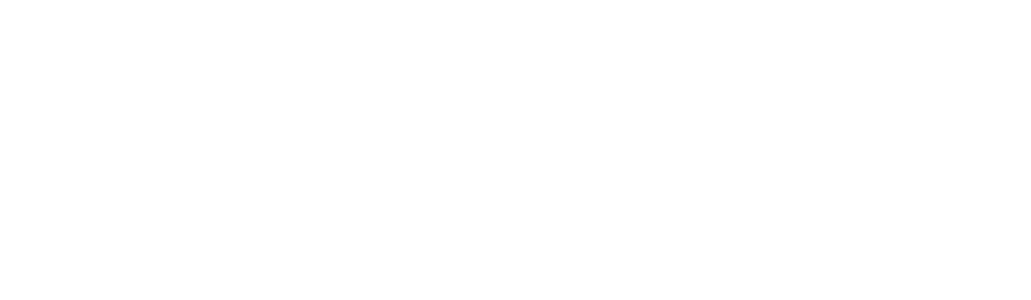
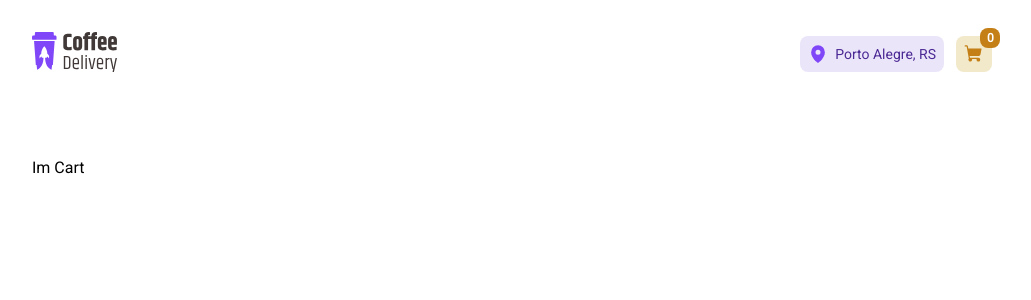
Before and after one commit to FernandoBrino/coffee-delivery, a React (Vite) app: page /cart in a window 1280 px wide. Before the commit this address had no page. Shown: the top 300 px of the page, without its empty margins (128-1159 px from the left). Built offline with nearby package versions, Linux system fonts and the light colour scheme.

Commit message:
Create cart page

```diff
--- a/src/App.tsx
+++ b/src/App.tsx
@@ -1,16 +1,19 @@
 import { BrowserRouter } from 'react-router-dom'
-import {ThemeProvider} from 'styled-components'
+import { ThemeProvider } from 'styled-components'
 import { Router } from './Router'
 import { GlobalStyle } from './styles/global'
 import { defaultTheme } from './styles/themes/default'
+import { ItemsContextProvider } from './contexts/ItemsContext'
 
 export const App = () => {
   return (
     <ThemeProvider theme={defaultTheme}>
-      <BrowserRouter>
-        <Router />
-        <GlobalStyle />
-      </BrowserRouter>
+        <BrowserRouter>
+          <ItemsContextProvider>
+            <Router />
+            <GlobalStyle />
+          </ItemsContextProvider>
+        </BrowserRouter>
     </ThemeProvider>
   )
 }
--- a/src/Router.tsx
+++ b/src/Router.tsx
@@ -1,12 +1,14 @@
 import { Routes, Route } from "react-router-dom";
 import { DefaultLayout } from "./layouts/DefaultLayout";
 import { Home } from "./pages/Home";
+import { Cart } from "./pages/Cart";
 
 export const Router = () => {
     return (
         <Routes>
             <Route path="/" element={<DefaultLayout />}>
                 <Route path="/" element={<Home/>}/>
+                <Route path='/cart' element={<Cart />} />
             </Route>
         </Routes>
     )
--- a/src/components/Header/index.tsx
+++ b/src/components/Header/index.tsx
@@ -1,12 +1,19 @@
-import { Actions, Cart, HeaderContainer, Location } from "./styles"
+import { Actions, Cart, CartItems, HeaderContainer, Location } from "./styles"
 import logoCoffeeDelivery from "../../assets/logo-coffee-delivery.svg"
 
 import { MapPin, ShoppingCart } from 'phosphor-react'
+import { NavLink } from "react-router-dom"
+import { useContext } from "react"
+import { ItemsContext } from "../../contexts/ItemsContext"
 
 export const Header = () => {
+    const { coffeesInCart } = useContext(ItemsContext);
+
     return (
         <HeaderContainer>
-            <img src={logoCoffeeDelivery} />
+            <NavLink to="/" title="Home">
+                <img src={logoCoffeeDelivery} />
+            </NavLink>
 
             <Actions>
                 <Location>
@@ -14,9 +21,13 @@
                     <p>Porto Alegre, RS</p>
                 </Location>
 
-                <Cart>
-                    <ShoppingCart weight="fill" size={20}/>
-                </Cart>
+                <NavLink to="/cart" title="Cart">
+                    <Cart>
+                        <ShoppingCart weight="fill" size={20} />
+                        <CartItems>{coffeesInCart.length}</CartItems>
+                    </Cart>
+                </NavLink>
+
             </Actions>
         </HeaderContainer>
     )
--- a/src/components/Header/styles.ts
+++ b/src/components/Header/styles.ts
@@ -36,6 +36,8 @@
     padding: 0.8rem;
     border-radius: 8px;
     border: none;
+    position: relative;
+
 
     background-color: ${props => props.theme["yellow-light"]};
 
@@ -47,3 +49,22 @@
         color: ${props => props.theme["yellow-dark"]};
     }
 `
+
+export const CartItems = styled.div`
+    display: flex;
+    align-items: center;
+    justify-content: center;
+    border-radius: 8px;
+
+    position: absolute;
+    top: -8px;
+    right: -8.35px;
+    width: 2rem;
+    height: 2rem;
+
+    font-size: 1.2rem;
+    font-weight: 700;
+
+    color: ${props => props.theme.white};
+    background-color: ${props => props.theme["yellow-dark"]};
+`
--- a/src/contexts/ItemsContext.tsx
+++ b/src/contexts/ItemsContext.tsx
@@ -1,7 +1,7 @@
 import { createContext, ReactNode, useState } from "react";
 
 interface CoffeeBuyed {
-    id: Number;
+    id: number;
     title: string;
     price: number;
     quantity: number;
@@ -9,10 +9,10 @@
 }
 
 interface ItemsContextType {
-    addCoffeeInCart: (coffee: CoffeeBuyed) => void;
+    coffeesInCart: CoffeeBuyed[];
+    addCoffeeInCart: (newCoffee: CoffeeBuyed) => void;
     removeCoffeeInCart: (id: number) => void;
 }
-
 
 interface ItemsContextProviderProps {
     children: ReactNode;
@@ -23,8 +23,22 @@
 export const ItemsContextProvider = ({children}: ItemsContextProviderProps) => {
     const [coffeesInCart, setCoffeesInCart] = useState<CoffeeBuyed[]>([]);
 
-    const addCoffeeInCart = (coffee: CoffeeBuyed) => {
-        setCoffeesInCart(state => [...state, coffee]);
+    const addCoffeeInCart = (newCoffee: CoffeeBuyed) => {
+        const coffeeAlreadyOnCart = coffeesInCart.find(coffee => coffee.id === newCoffee.id);
+
+        if(coffeeAlreadyOnCart) {
+            const updateCoffeeQuantity = coffeesInCart.map(coffee => {
+                if(coffee.id === newCoffee.id) {
+                   return { ...coffee, quantity: newCoffee.quantity };
+                }
+
+                return coffee
+            })
+
+            setCoffeesInCart(updateCoffeeQuantity);
+        } else {
+            setCoffeesInCart(state => [...state, newCoffee]);
+        }
     }
 
     const removeCoffeeInCart = (id: number) => {
@@ -34,7 +48,7 @@
     }
 
     return (
-        <ItemsContext.Provider value={{addCoffeeInCart, removeCoffeeInCart}}>
+        <ItemsContext.Provider value={{ addCoffeeInCart, removeCoffeeInCart, coffeesInCart }}>
             {children}
         </ItemsContext.Provider>
     )
--- /dev/null
+++ b/src/pages/Cart/index.tsx
@@ -0,0 +1,7 @@
+import { CartContainer } from "./styles"
+
+export const Cart = () => {
+    return (
+        <CartContainer>Im Cart</CartContainer>
+    )
+}
--- /dev/null
+++ b/src/pages/Cart/styles.ts
@@ -0,0 +1,4 @@
+import styled from "styled-components";
+
+export const CartContainer = styled.div`
+`
--- a/src/pages/Home/CoffeeComponent/index.tsx
+++ b/src/pages/Home/CoffeeComponent/index.tsx
@@ -5,7 +5,7 @@
 import { ItemsContext } from "../../../contexts/ItemsContext";
 
 interface CoffeeProps {
-    id: Number,
+    id: number,
     title: string,
     description: string,
     types: string[],
@@ -31,7 +31,6 @@
         }
     }
 
-
     const handleAddCoffeeInCart = () => {
         const coffeeToBeAdded = {
             id: coffee.id,
@@ -51,7 +50,7 @@
             <CoffeeContent>
                 <Types>
                     {coffee.types.map(type => (
-                        <CoffeeType>
+                        <CoffeeType key={Math.random()}>
                             <p>{type}</p>
                         </CoffeeType>
                     ))}
```
